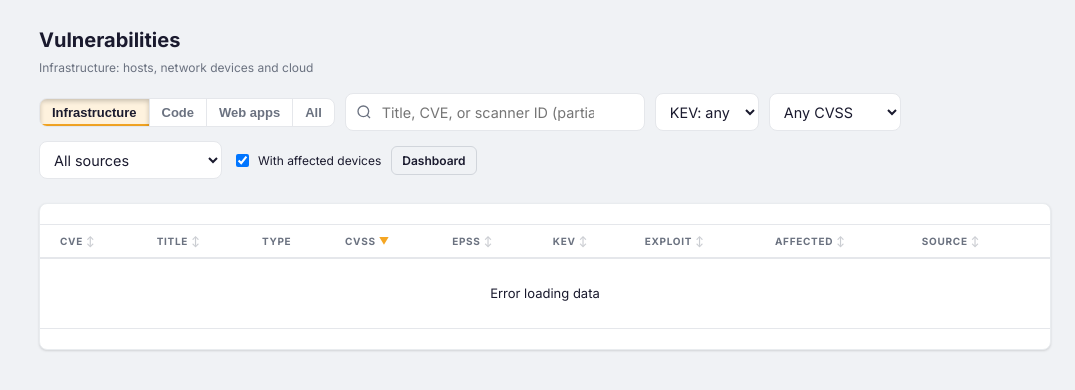
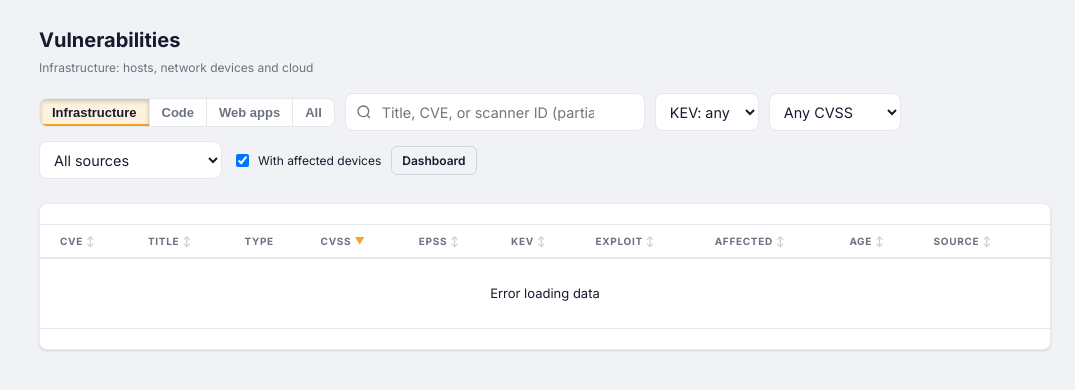
Before and after one commit to hackrange/ctem, a FastAPI app: template api/web/templates/pages/vulns.html in a window 1280 px wide. Shown: the part 60-450 px from the top of the page, without its empty margins (205-1280 px from the left). Run offline with FastAPI, Linux system fonts and the light colour scheme; the template is opened without the code that fills it, so the values that code supplies are empty; parts of the project's set-up code (start-up, migrations or seed data) failed here and were passed over.

Commit message:
feat: vulnerability age for infrastructure, code and web apps
- Age from each source's first-found date until today (or the fix), with the severity's SLA and past-SLA flag
- Age column, sortable, in the Vulnerabilities list, affected assets and device findings (hosts, repos, sites)
- API fields first_found, age_days, sla_days, past_sla; min_age_days filter; age columns in CSV exports
- Each vulnerability's oldest open first-found date stored and indexed alongside its affected count
- Findings with no source date age from when CTEM first stored them

```diff
--- a/api/routes/devices.py
+++ b/api/routes/devices.py
@@ -10,6 +10,7 @@ from sqlalchemy.ext.asyncio import AsyncSession
 from sqlalchemy.orm import selectinload
 
 from api.auth.device_scope import device_scope
+from api.core import finding_age as age
 from api.auth.rbac import can_access_device, require_permission
 from api.core.csv_export import csv_paged_response
 from api.core.db import get_session
@@ -261,8 +262,12 @@ def _findings_query(device_id: str, status: str | None, q: str | None):
 
 
 def _sorted_findings(stmt, sort, order):
-    col = _FINDING_SORTS.get(sort or "", Vulnerability.cvss_base)
-    direction = col.asc() if (order or "").lower() == "asc" else col.desc()
+    asc = (order or "").lower() == "asc"
+    if sort == "age":   # oldest first is the highest age
+        col, asc = Finding.first_detected, not asc
+    else:
+        col = _FINDING_SORTS.get(sort or "", Vulnerability.cvss_base)
+    direction = col.asc() if asc else col.desc()
     return stmt.order_by(direction.nullslast(), Vulnerability.title.asc(), Finding.id.asc()).options(selectinload(Finding.vuln))
 
 
@@ -309,12 +314,14 @@ async def export_device_findings(
     hostname, contained = dq.short_name(device.hostname), bool(device.edr_contained) or is_exempt(device)
     stmt = _sorted_findings(_findings_query(device.id, status, q), sort, order)
     header = ["Hostname", "Severity", "CVE", "Title", "CVSS", "EPSS", "KEV", "Score", "Status", "First detected",
-              "Last seen", "Source"]
+              "Last seen", "Age (days)", "Past SLA", "Source"]
 
     async def fetch(offset: int, limit: int) -> list[list]:
         rows = (await db.execute(stmt.limit(limit).offset(offset))).scalars().all()
         out = [[hostname, dq.severity(f.vuln.cvss_base, contained), f.vuln.cve_id, f.vuln.title, f.vuln.cvss_base, f.vuln.epss_score, f.vuln.is_kev,
-                f.composite_score, f.status.value, _iso(f.first_detected), _iso(f.last_seen), f.source] for f in rows]
+                f.composite_score, f.status.value, _iso(f.first_detected), _iso(f.last_seen),
+                *(lambda a: (a["age_days"], a["past_sla"]))(age.view(f.first_detected, f.last_seen, f.status.value, f.vuln.cvss_base)),
+                f.source] for f in rows]
         db.expunge_all()
         return out
 
@@ -351,5 +358,6 @@ def _finding_summary(f: Finding, contained: bool = False, cloud_ports: list | No
         "in_attack_chain": f.in_attack_chain,
         **reach_view(f, contained, v.attack_vector if v else None, cloud_ports),
         "first_detected": _iso(f.first_detected),
+        **age.view(f.first_detected, f.last_seen, f.status.value, v.cvss_base if v else None),
         "last_seen": _iso(f.last_seen),
     }
--- a/api/routes/vulns.py
+++ b/api/routes/vulns.py
@@ -17,6 +17,7 @@ from api.core.db import get_session
 from api.core.device_scope_exempt import in_scope, is_exempt
 from api.models.device import Device, DeviceAssignment, DeviceTag
 from api.models.user import User
+from api.core import finding_age as age
 from api.models.vuln import Finding, FindingStatus, Vulnerability
 from api.routes import device_query as dq
 from api.scoring.compensating import reach_view
@@ -39,13 +40,28 @@ def _affected_count(scope):
     return stmt.correlate(Vulnerability).scalar_subquery()
 
 
+def _oldest(scope):
+    """When this person's oldest open finding of the vuln was first found (live, for tag-scoped users)."""
+    stmt = (select(func.min(Finding.first_detected)).join(Device, Device.id == Finding.device_id)
+            .where(Finding.vuln_id == Vulnerability.id, Finding.status.in_(_OPEN), in_scope()))
+    if scope is not None:
+        stmt = stmt.where(scope)
+    return stmt.correlate(Vulnerability).scalar_subquery()
+
+
+_AGE = Query(None, ge=0, le=36500, description="Only vulnerabilities whose oldest open finding is at least this many days old")
 _TYPE = Query(None, alias="type", pattern="^(infra|code|web)$", description="Infrastructure, Code or Web apps; none = all")
 
 
-def _vuln_query(scope, q, is_kev, min_cvss, source, affected_only, vtype=None):
-    # Global roles read the stored count; tag-scoped users get a live count of only their devices
+def _vuln_query(scope, q, is_kev, min_cvss, source, affected_only, vtype=None, min_age_days=None):
+    # Global roles read the stored count and age; tag-scoped users get live ones for only their devices
     affected = (Vulnerability.affected_devices if scope is None else _affected_count(scope)).label("affected")
-    stmt = select(Vulnerability, affected)
+    oldest_expr = Vulnerability.first_found if scope is None else _oldest(scope)
+    oldest = oldest_expr.label("oldest")
+    stmt = select(Vulnerability, affected, oldest)
+    if min_age_days is not None:
+        from datetime import datetime, timedelta, timezone
+        stmt = stmt.where(oldest_expr <= datetime.now(timezone.utc) - timedelta(days=min_age_days))
     if q:
         like = dq._like(q.strip()[:200])  # partial, case-insensitive match
         stmt = stmt.where(or_(
@@ -63,7 +79,7 @@ def _vuln_query(scope, q, is_kev, min_cvss, source, affected_only, vtype=None):
         stmt = stmt.where(Vulnerability.domain == vtype)
     if affected_only:
         stmt = stmt.where((Vulnerability.affected_devices if scope is None else _affected_count(scope)) > 0)
-    return stmt, affected
+    return stmt, (affected, oldest)
 
 
 def _vuln_sorts(affected):
@@ -79,9 +95,14 @@ def _vuln_sorts(affected):
     }
 
 
-def _sorted_vulns(stmt, affected, sort, order):
-    col = _vuln_sorts(affected).get(sort or "", Vulnerability.cvss_base)
-    direction = col.asc() if (order or "").lower() == "asc" else col.desc()
+def _sorted_vulns(stmt, cols, sort, order):
+    affected, oldest = cols
+    asc = (order or "").lower() == "asc"
+    if sort == "age":   # oldest first is the highest age
+        col, asc = oldest, not asc
+    else:
+        col = _vuln_sorts(affected).get(sort or "", Vulnerability.cvss_base)
+    direction = col.asc() if asc else col.desc()
     return stmt.order_by(direction.nullslast(), Vulnerability.title.asc(), Vulnerability.id.asc())
 
 
@@ -97,16 +118,17 @@ async def list_vulns(
     affected_only: bool = False,
     tag: list[str] | None = _TAGS,
     vtype: str | None = _TYPE,
+    min_age_days: int | None = _AGE,
     sort: str | None = Query(None, max_length=32),
     order: str | None = Query(None, pattern="^(asc|desc)$"),
     limit: int = Query(50, ge=1, le=200),
     offset: int = Query(0, ge=0, le=1_000_000),
 ):
     scope = dq.with_tags(await device_scope(current_user, db), tag)
-    stmt, affected = _vuln_query(scope, q or cve_id, is_kev, min_cvss, source, affected_only, vtype)
+    stmt, cols = _vuln_query(scope, q or cve_id, is_kev, min_cvss, source, affected_only, vtype, min_age_days)
     total = (await db.execute(select(func.count()).select_from(stmt.subquery()))).scalar_one()
-    rows = (await db.execute(_sorted_vulns(stmt, affected, sort, order).limit(limit).offset(offset))).all()
-    return {"vulns": [_vuln_summary(v, n) for v, n in rows], "total": total, "limit": limit, "offset": offset}
+    rows = (await db.execute(_sorted_vulns(stmt, cols, sort, order).limit(limit).offset(offset))).all()
+    return {"vulns": [_vuln_summary(v, n, old) for v, n, old in rows], "total": total, "limit": limit, "offset": offset}
 
 
 @router.get("/export")
@@ -120,19 +142,24 @@ async def export_vulns(
     affected_only: bool = False,
     tag: list[str] | None = _TAGS,
     vtype: str | None = _TYPE,
+    min_age_days: int | None = _AGE,
     sort: str | None = Query(None, max_length=32),
     order: str | None = Query(None, pattern="^(asc|desc)$"),
 ):
     scope = dq.with_tags(await device_scope(current_user, db), tag)
-    stmt, affected = _vuln_query(scope, q, is_kev, min_cvss, source, affected_only, vtype)
-    stmt = _sorted_vulns(stmt, affected, sort, order)
+    stmt, cols = _vuln_query(scope, q, is_kev, min_cvss, source, affected_only, vtype, min_age_days)
+    stmt = _sorted_vulns(stmt, cols, sort, order)
     header = ["CVE", "Title", "Type", "CVSS", "EPSS", "KEV", "KEV added", "Exploit available", "Affected",
-              "Source", "Source ID"]
+              "First found", "Age (days)", "Past SLA", "Source", "Source ID"]
 
     async def fetch(offset: int, limit: int) -> list[list]:
         rows = (await db.execute(stmt.limit(limit).offset(offset))).all()
-        out = [[v.cve_id, v.title, {"infra": "Infrastructure", "code": "Code", "web": "Web app"}.get(v.domain, v.domain), v.cvss_base, v.epss_score, v.is_kev, v.kev_added_date, v.exploit_available, n,
-                v.source, v.source_vuln_id] for v, n in rows]
+        out = []
+        for v, n, old in rows:
+            a = age.view(old, None, "open", v.cvss_base)
+            out.append([v.cve_id, v.title, {"infra": "Infrastructure", "code": "Code", "web": "Web app"}.get(v.domain, v.domain),
+                        v.cvss_base, v.epss_score, v.is_kev, v.kev_added_date, v.exploit_available, n,
+                        _iso(old), a["age_days"], a["past_sla"], v.source, v.source_vuln_id])
         db.expunge_all()
         return out
 
@@ -170,8 +197,12 @@ def _affected_query(vuln_id: str, scope, status, q):
 
 
 def _sorted_affected(stmt, sort, order):
-    col = _AFFECTED_SORTS.get(sort or "", Device.risk_score)
-    direction = col.asc() if (order or "").lower() == "asc" else col.desc()
+    asc = (order or "").lower() == "asc"
+    if sort == "age":   # oldest first is the highest age
+        col, asc = Finding.first_detected, not asc
+    else:
+        col = _AFFECTED_SORTS.get(sort or "", Device.risk_score)
+    direction = col.asc() if asc else col.desc()
     return stmt.order_by(direction.nullslast(), Device.hostname.asc(), Finding.id.asc()).options(
         selectinload(Finding.device).selectinload(Device.owner),
         selectinload(Finding.device).selectinload(Device.assignment).selectinload(DeviceAssignment.user),
@@ -225,14 +256,14 @@ async def export_vuln_findings(
     stmt = _sorted_affected(_affected_query(str(vuln_id), dq.with_tags(await device_scope(current_user, db), tag), status, q),
                             sort, order)
     header = ["CVE", "Title", "Hostname", "User", "IP", "OS", "Grade", "Device score", "Status",
-              "First detected", "Last seen"]
+              "First detected", "Last seen", "Age (days)", "Past SLA"]
 
     async def fetch(offset: int, limit: int) -> list[list]:
         out = []
         for f in (await db.execute(stmt.limit(limit).offset(offset))).scalars().all():
             r = _affected_row(f, vuln.cvss_base, vuln.attack_vector)
             out.append([cve, title, r["hostname"], r["user"], r["ip"], r["os"], r["device_grade"],
-                        r["device_score"], r["status"], r["first_detected"], r["last_seen"]])
+                        r["device_score"], r["status"], r["first_detected"], r["last_seen"], r["age_days"], r["past_sla"]])
         db.expunge_all()
         return out
 
@@ -247,9 +278,12 @@ async def get_vuln(
     tag: list[str] | None = _TAGS,
 ):
     vuln = await _vuln_or_404(vuln_id, db)
-    affected = _affected_count(dq.with_tags(await device_scope(current_user, db), tag))
-    n = (await db.execute(select(affected).select_from(Vulnerability).where(Vulnerability.id == vuln.id))).scalar_one()
-    out = _vuln_summary(vuln, n)
+    scope = dq.with_tags(await device_scope(current_user, db), tag)
+    n, old = (await db.execute(select(_affected_count(scope), _oldest(scope)).select_from(Vulnerability)
+                               .where(Vulnerability.id == vuln.id))).one()
+    out = _vuln_summary(vuln, n, old)
+    if old is None:   # nothing open that this person can see: no age to show
+        out.update(first_found=None, age_days=None, past_sla=False)
     out.update({"source_vuln_id": vuln.source_vuln_id, "exploit_maturity": vuln.exploit_maturity,
                 "epss_updated_at": vuln.epss_updated_at.isoformat() if vuln.epss_updated_at else None})
     return out
@@ -332,11 +366,15 @@ def _affected_row(f: Finding, cvss: float | None = None, attack_vector: str | No
         **reach_view(f, bool(d and (d.edr_contained or is_exempt(d))), attack_vector, cloud_ports),
         "first_detected": _iso(f.first_detected),
         "last_seen": _iso(f.last_seen),
+        **age.view(f.first_detected, f.last_seen, f.status.value, cvss),
     }
 
 
-def _vuln_summary(v: Vulnerability, affected_devices: int) -> dict:
+def _vuln_summary(v: Vulnerability, affected_devices: int, oldest=None) -> dict:
+    a = age.view(oldest if oldest is not None else v.first_found, None, "open", v.cvss_base)
     return {
+        "first_found": _iso(oldest if oldest is not None else v.first_found),   # its oldest open finding
+        "age_days": a["age_days"], "sla_days": a["sla_days"], "past_sla": a["past_sla"],
         "id": str(v.id),
         "cve_id": v.cve_id,
         "title": v.title,
--- a/api/web/static/js/asset_detail.js
+++ b/api/web/static/js/asset_detail.js
@@ -79,6 +79,7 @@
         { label: 'Fix', render: f => { const p = (f.details || {}).package; return h.dim(f, p && p.fixed_in ? `Upgrade to <b>${esc(p.fixed_in)}</b>` : (f.details || {}).fix ? 'See details' : h.txt(null)); } },
         { label: 'Reach', render: f => h.dim(f, h.R.reach(f)) },
         { label: 'Status', sort: 'status', render: status },
+        { label: 'Age', sort: 'age', firstOrder: 'desc', render: f => h.dim(f, h.R.age(f)) },
         { label: 'Last seen', sort: 'last_seen', firstOrder: 'desc', render: f => h.dim(f, h.R.date(f.last_seen)) },
         { label: '', render: btn },
       ];
@@ -89,6 +90,7 @@
       { label: 'URL', render: f => h.dim(f, where(f)) },
       { label: 'Weakness', render: f => h.dim(f, esc((f.details || {}).cwe || '')) },
       { label: 'Status', sort: 'status', render: status },
+      { label: 'Age', sort: 'age', firstOrder: 'desc', render: f => h.dim(f, h.R.age(f)) },
       { label: 'Last scanned', sort: 'last_seen', firstOrder: 'desc', render: f => h.dim(f, h.R.date(f.last_seen)) },
       { label: '', render: btn },
     ];
@@ -216,6 +218,7 @@
         { label: 'Fix', render: f => { const p = (f.details || {}).package; return h.dim(f, p && p.fixed_in ? `Upgrade to <b>${esc(p.fixed_in)}</b>` : (f.details || {}).fix ? 'See details' : ''); } },
         { label: 'Reach', render: f => h.dim(f, h.R.reach(f)) },
         { label: 'Status', sort: 'status', render: status },
+        { label: 'Age', sort: 'age', firstOrder: 'desc', render: f => h.dim(f, h.R.age(f)) },
         { label: 'Last seen', sort: 'last_seen', firstOrder: 'desc', render: f => h.dim(f, h.R.date(f.last_seen)) },
         { label: '', render: btn },
       ];
@@ -225,6 +228,7 @@
       { label: 'Severity', render: sev },
       { label: 'URL', render: f => h.dim(f, where(f)) },
       { label: 'Status', sort: 'status', render: status },
+      { label: 'Age', sort: 'age', firstOrder: 'desc', render: f => h.dim(f, h.R.age(f)) },
       { label: 'Last scanned', sort: 'last_seen', firstOrder: 'desc', render: f => h.dim(f, h.R.date(f.last_seen)) },
       { label: '', render: btn },
     ];
--- a/api/web/static/js/data_table.js
+++ b/api/web/static/js/data_table.js
@@ -198,6 +198,16 @@
       return `<div style="display:flex;align-items:center;gap:6px"><div class="score-bar" style="width:50px"><div class="score-bar__fill" style="width:${Math.min(100, +s)}%;background:var(--severity-${c})"></div></div><span class="text-sm">${esc(s)}</span></div>`;
     },
     date(iso) { return iso ? esc(new Date(iso).toLocaleDateString()) : '<span class="text-muted">--</span>'; },
+    // Age: days from first found until today (or until fixed); red once an open one is past its severity's SLA
+    age(x) {
+      if (!x || x.age_days == null) return '<span class="text-muted">--</span>';
+      const first = x.first_found || x.first_detected;
+      const n = x.age_days, label = `${fmtInt(n)} day${n === 1 ? '' : 's'}`;
+      const tip = [first ? `First found ${new Date(first).toLocaleDateString()}` : '', x.age_until === 'fixed' ? 'open this long before it was fixed' : '',
+                   x.sla_days ? `SLA ${x.sla_days} days for this severity` : ''].filter(Boolean).join(' · ');
+      if (x.past_sla) return `<span class="chip chip--critical nowrap" style="font-size:.7rem" title="${esc(tip)}, past SLA">${esc(label)}</span>`;
+      return `<span class="text-sm nowrap${x.age_until === 'fixed' ? ' text-muted' : ''}" title="${esc(tip)}">${esc(label)}</span>`;
+    },
     link(href, text) { return `<a class="dt-link" href="${esc(href)}">${esc(text || '--')}</a>`; },
     num: fmtInt,
   };
--- a/api/web/templates/pages/device_detail.html
+++ b/api/web/templates/pages/device_detail.html
@@ -427,6 +427,7 @@ function startFindings() {
         ? `<a class="chip chip--info" style="font-size:.7rem" href="/exceptions?id=${encodeURIComponent(f.exception_id)}">Excepted</a>`
         : `<span class="text-sm">${esc(f.status.replace('_', ' '))}</span>`) },
       { label: 'First detected', sort: 'first_detected', firstOrder: 'desc', render: f => dim(f, R.date(f.first_detected)) },
+      { label: 'Age', sort: 'age', firstOrder: 'desc', render: f => dim(f, R.age(f)) },
       { label: 'Last seen', sort: 'last_seen', firstOrder: 'desc', render: f => dim(f, R.date(f.last_seen)) },
       { label: '', render: f => f.source === 'rapid7_insightvm'
         ? `<button type="button" class="btn btn--ghost btn--sm" data-proof="${esc(f.id)}" data-label="${esc(f.cve_id || f.title)}">Proof</button>` : '' },
--- a/api/web/templates/pages/vuln_detail.html
+++ b/api/web/templates/pages/vuln_detail.html
@@ -150,6 +150,7 @@ function startAffected() {
         ? `<a class="chip chip--info" style="font-size:.7rem" href="/exceptions?id=${encodeURIComponent(f.exception_id)}">Excepted</a>`
         : `<span class="text-sm">${esc(f.status.replace('_', ' '))}</span>`) },
       { label: 'First detected', sort: 'first_detected', firstOrder: 'desc', render: f => dim(f, R.date(f.first_detected)) },
+      { label: 'Age', sort: 'age', firstOrder: 'desc', render: f => dim(f, R.age(f)) },
       { label: 'Last seen', sort: 'last_seen', firstOrder: 'desc', render: f => dim(f, R.date(f.last_seen)) },
       { label: '', render: f => `<span style="display:flex;gap:4px">${f.source === 'rapid7_insightvm' ? `<button type="button" class="btn btn--ghost btn--sm" data-proof="${esc(f.id)}" data-host="${esc(f.hostname)}">Proof</button>` : ''}<button type="button" class="btn btn--ghost btn--sm" data-ticket="${esc(f.id)}" data-host="${esc(f.hostname)}">Ticket</button></span>` },
     ],
--- a/api/web/templates/pages/vulns.html
+++ b/api/web/templates/pages/vulns.html
@@ -141,6 +141,7 @@ table = DataTable.create({
     { label: 'KEV', sort: 'is_kev', firstOrder: 'desc', render: v => v.is_kev ? '<span class="chip chip--critical">KEV</span>' : '' },
     { label: 'Exploit', sort: 'exploit_available', firstOrder: 'desc', render: v => v.exploit_available ? '<span class="chip chip--high">Yes</span>' : '' },
     { label: 'Affected', sort: 'affected', firstOrder: 'desc', render: v => R.num(v.affected_devices) },
+    { label: 'Age', sort: 'age', firstOrder: 'desc', render: v => R.age(v) },
     { label: 'Source', sort: 'source', render: v => `<span class="text-sm text-muted">${esc(v.source)}</span>` },
   ],
 });
```
Also changed, not shown: api/core/finding_age.py (added, +39 -0 lines), api/models/vuln.py (+10 -0 lines), api/scoring/engine.py (+7 -2 lines), tests/test_finding_age.py (added, +73 -0 lines), CHANGELOG.md.
